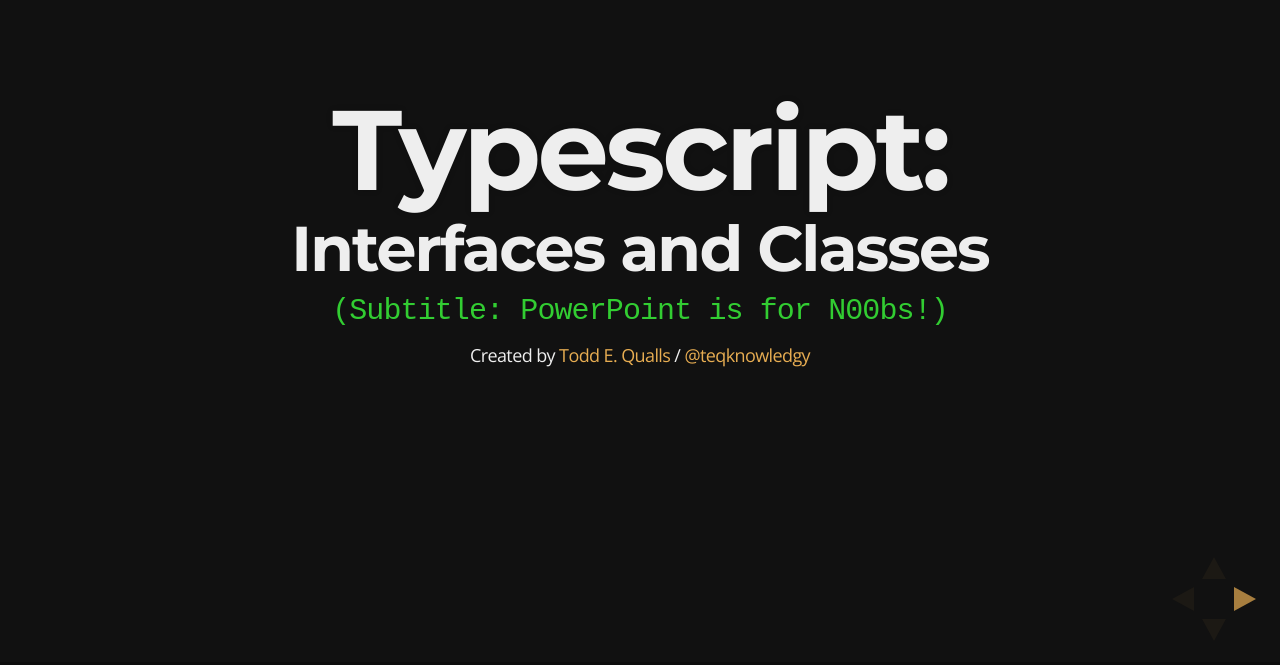
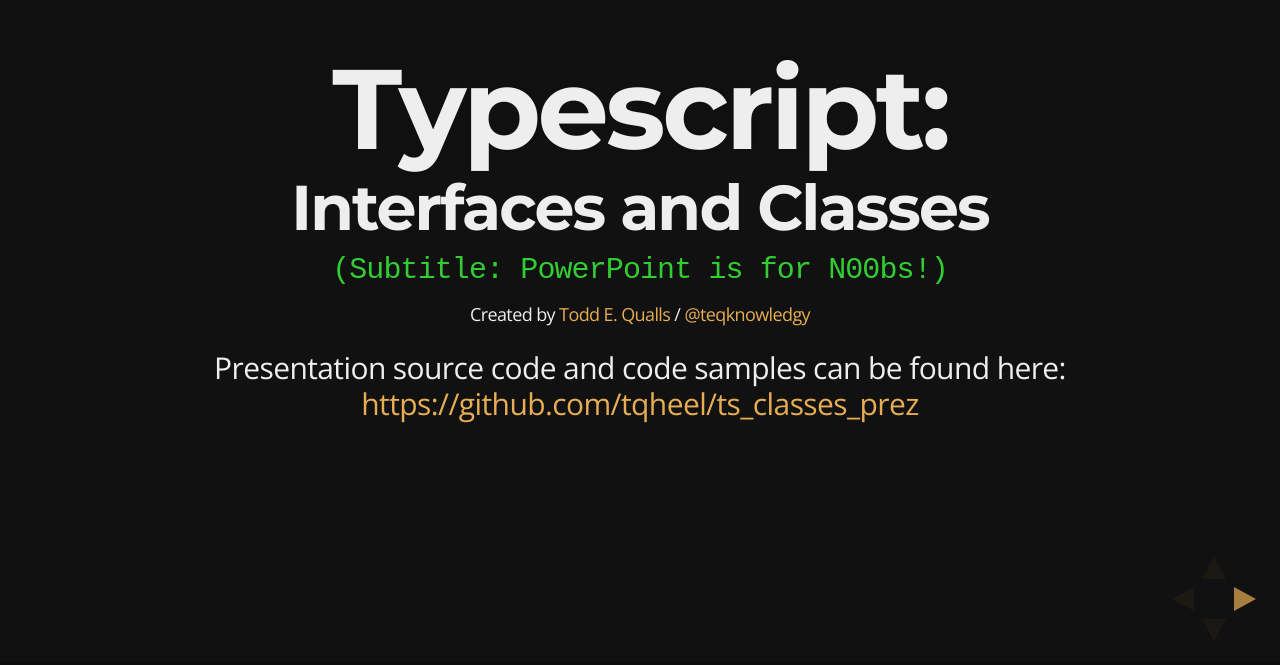
Before and after one commit to tqheel/ts_classes_prez, a website: page index.html in a window 1280 px wide. Shown: the part 135-800 px from the top of the page. Drawn offline with nearby package versions, Linux system fonts and the light colour scheme.

Commit message:
Adds source code link to title page.

```diff
--- a/index.html
+++ b/index.html
@@ -43,6 +43,9 @@
 	            <p>
 	                <small>Created by <a href="http://qualls.me">Todd E. Qualls</a> / <a href="http://twitter.com/teqknowledgy">@teqknowledgy</a></small>
 	            </p>
+				<p>Presentation source code and code samples can be found here:
+					<a href="https://github.com/tqheel/ts_classes_prez">https://github.com/tqheel/ts_classes_prez</a>
+				</p>
 	        </section>
 	        <section>
 	            <section>
```
